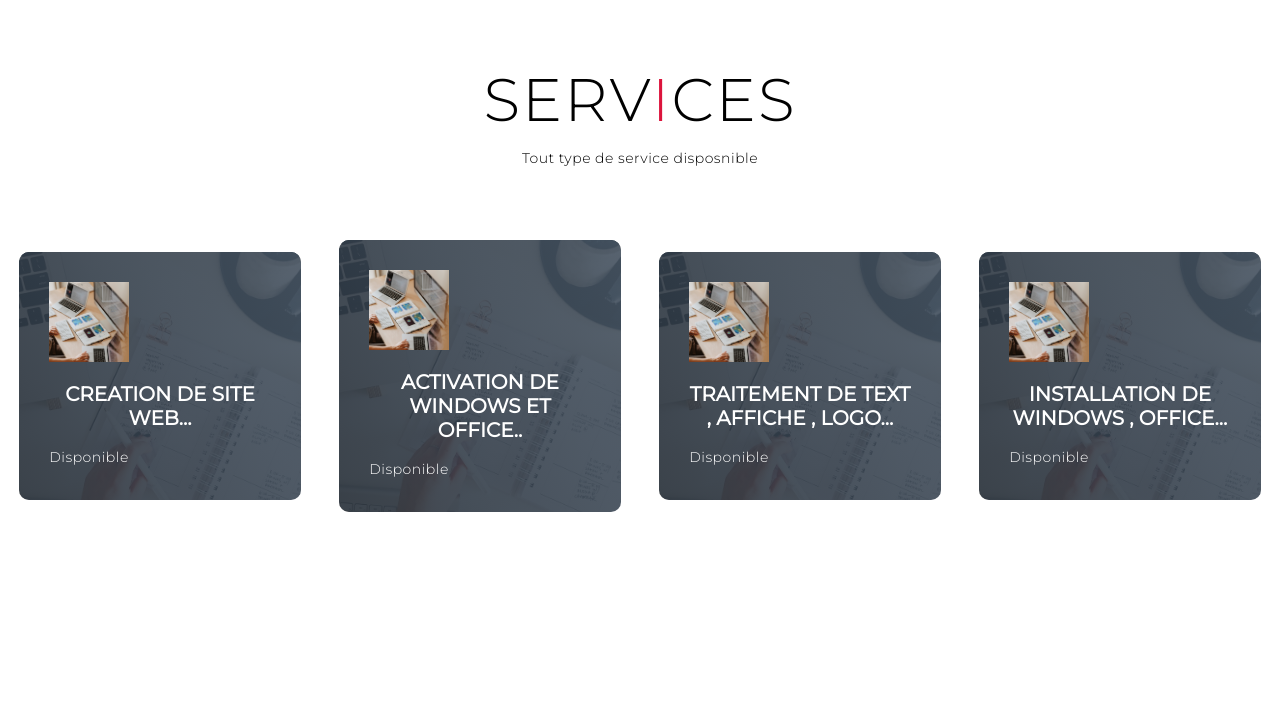
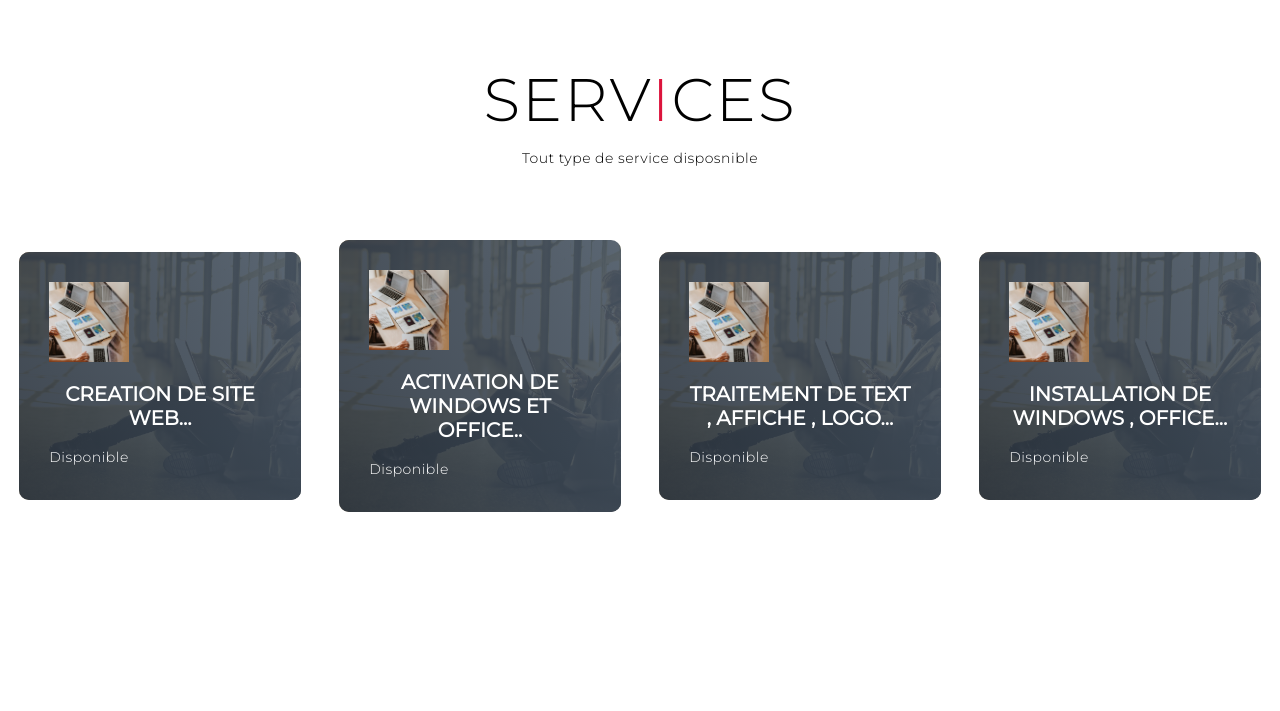
Before and after one commit to Habibcoding/My-profile, a PHP site: page / in a window 1280 px wide. Shown: the part 903-1614 px from the top of the page. Run offline with PHP 8.4, Linux system fonts and the light colour scheme.

Commit message:
Update style.css

```diff
--- a/style.css
+++ b/style.css
@@ -291,7 +291,7 @@ p {
 	flex-direction: column;
 	padding: 30px;
 	border-radius: 10px;
-	background-image: url(./img/img-1.png);
+	background-image: url(hero-bg.png);
 	background-size: cover;
 	margin: 10px 5%;
 	position: relative;
```
